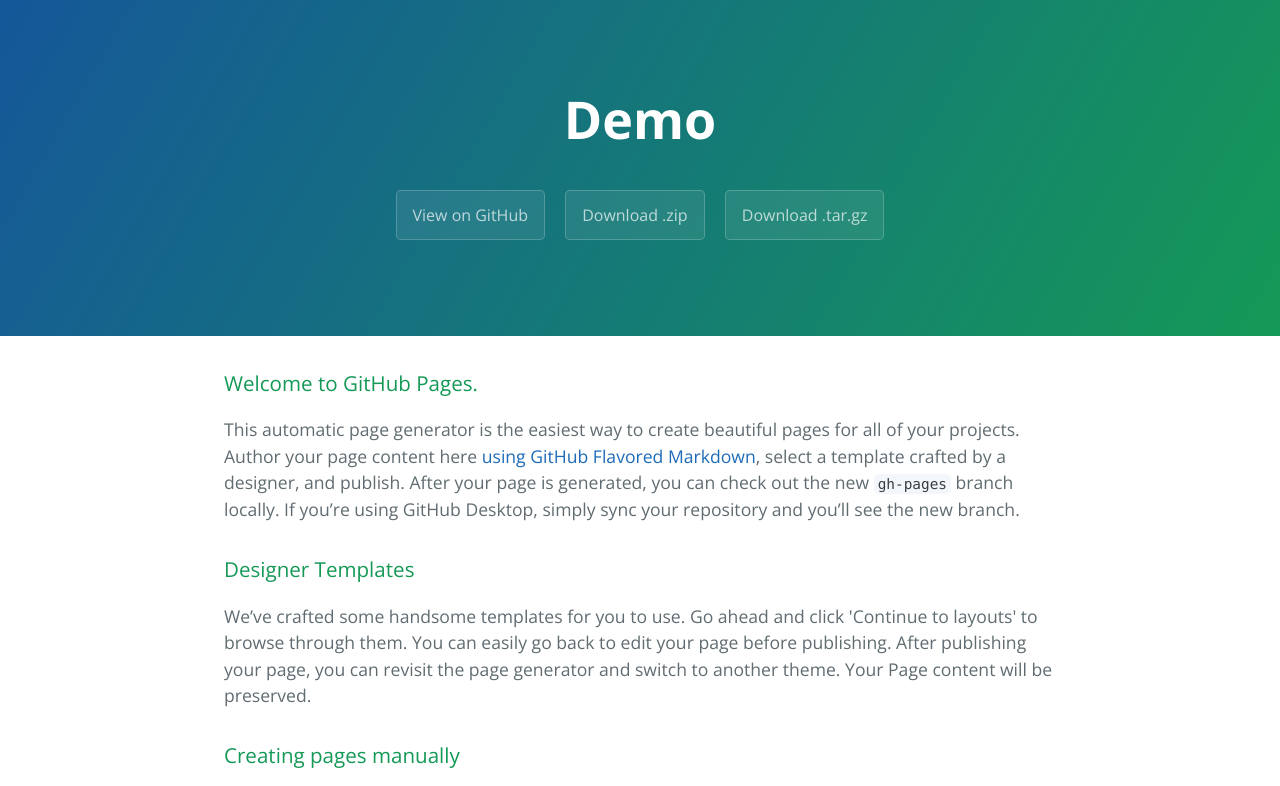
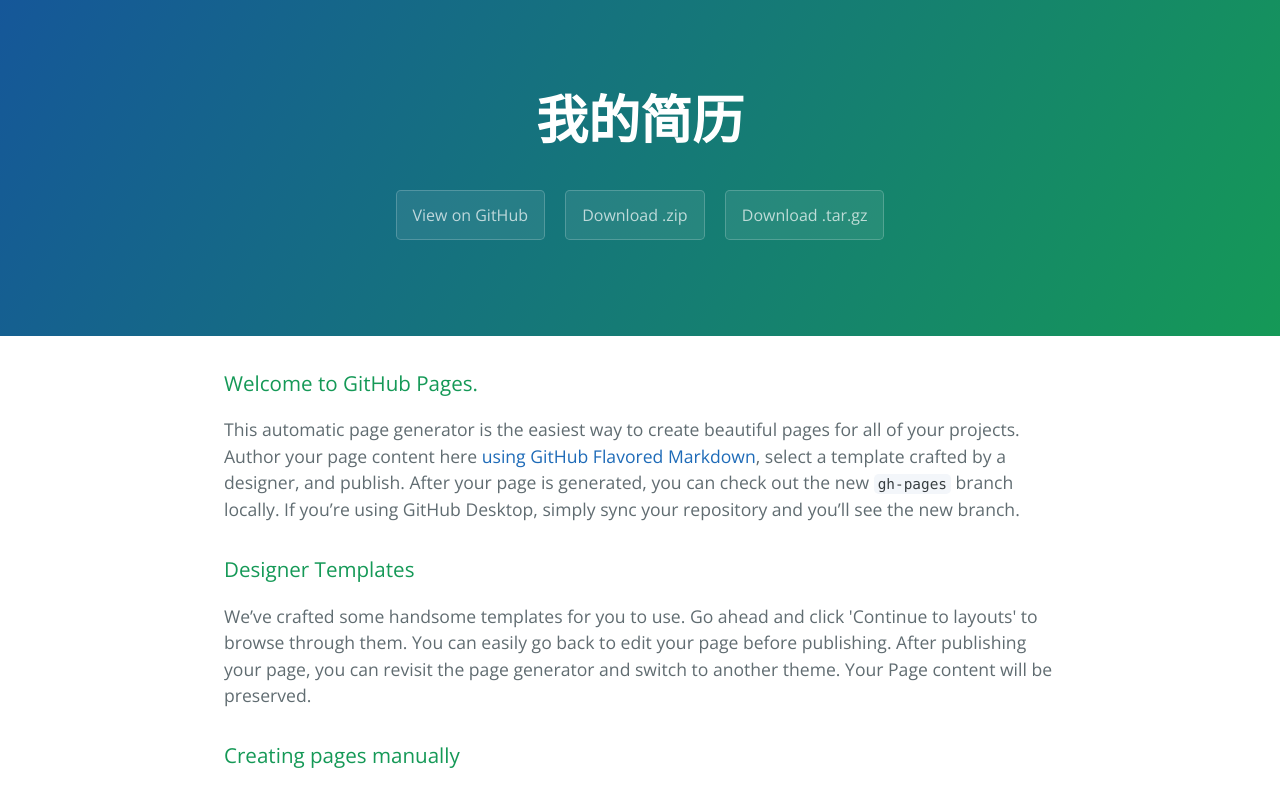
Before and after one commit to Wangyongmei/CV, a plain HTML site: page index.html in a window 1280 px wide. Shown: the top 786 px of the page. Drawn offline with nearby package versions, Linux system fonts and the light colour scheme.

Commit message:
Update index.html

```diff
--- a/index.html
+++ b/index.html
@@ -11,7 +11,7 @@
   </head>
   <body>
     <section class="page-header">
-      <h1 class="project-name">Demo</h1>
+      <h1 class="project-name">我的简历</h1>
       <h2 class="project-tagline"></h2>
       <a href="https://github.com/Wangyongmei/demo" class="btn">View on GitHub</a>
       <a href="https://github.com/Wangyongmei/demo/zipball/master" class="btn">Download .zip</a>
```
